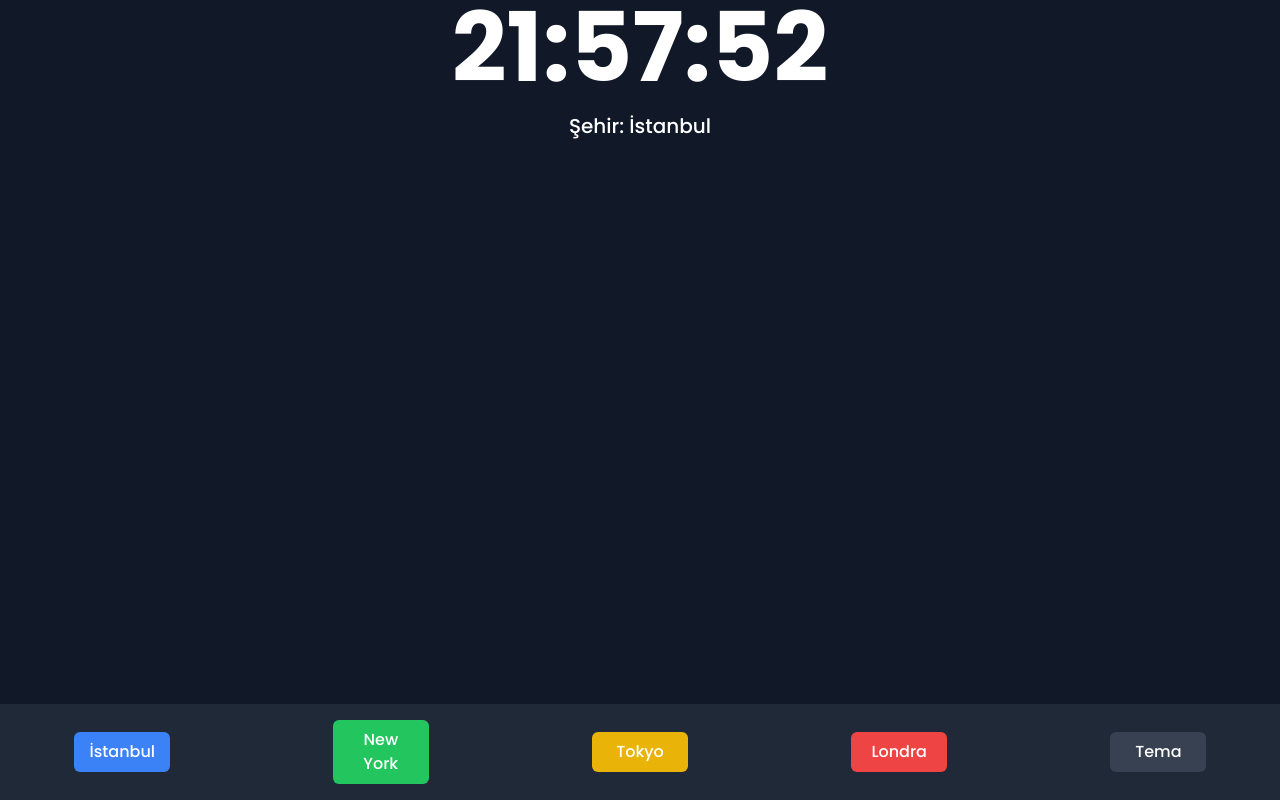
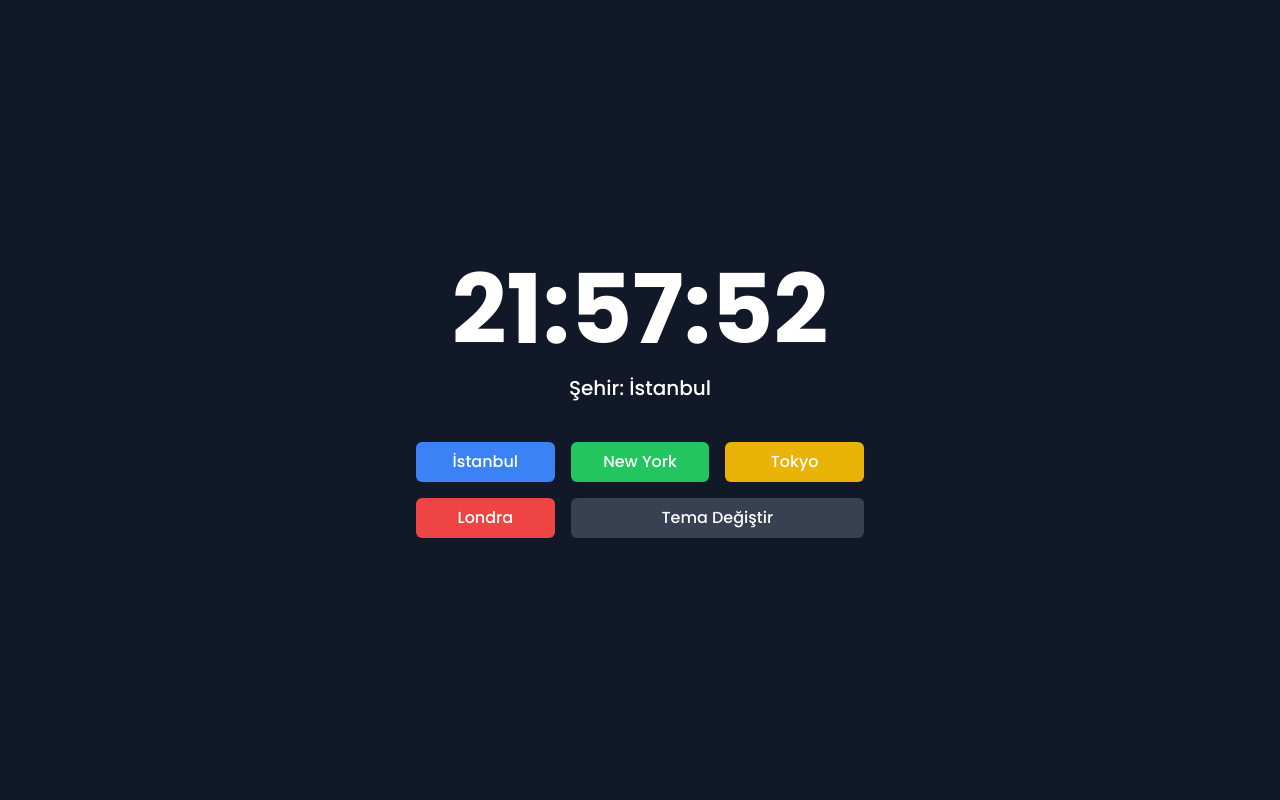
Before and after one commit to devyigit/devyigit.github.io, a plain HTML site: page saat/index.html in a window 1280 px wide. Drawn offline with nearby package versions, Linux system fonts and the light colour scheme.

Commit message:
Update index.html

```diff
--- a/saat/index.html
+++ b/saat/index.html
@@ -16,35 +16,37 @@
 <body class="bg-gray-900 text-white flex flex-col items-center justify-center min-h-screen">
 
   <!-- Saat Ekranı -->
-  <div id="clock" class="text-6xl sm:text-8xl font-bold text-center"></div>
-  <div id="timezone" class="text-lg sm:text-xl mt-4 font-medium text-center"></div>
+  <div id="clock-container" class="text-center">
+    <div id="clock" class="text-6xl sm:text-8xl font-bold"></div>
+    <div id="timezone" class="text-lg sm:text-xl mt-4 font-medium"></div>
+  </div>
 
   <!-- Alt Butonlar -->
-  <div class="w-full mt-auto py-4 bg-gray-800 flex flex-wrap justify-around items-center gap-4">
+  <div class="mt-10 grid grid-cols-2 sm:grid-cols-3 gap-4 w-11/12 max-w-md">
     <button
-      class="bg-blue-500 hover:bg-blue-600 text-white py-2 px-3 sm:px-4 rounded-md text-sm sm:text-base w-24"
+      class="bg-blue-500 hover:bg-blue-600 text-white py-2 px-4 rounded-md text-sm sm:text-base"
       onclick="changeTimeZone('Europe/Istanbul', 'İstanbul')">
       İstanbul
     </button>
     <button
-      class="bg-green-500 hover:bg-green-600 text-white py-2 px-3 sm:px-4 rounded-md text-sm sm:text-base w-24"
+      class="bg-green-500 hover:bg-green-600 text-white py-2 px-4 rounded-md text-sm sm:text-base"
       onclick="changeTimeZone('America/New_York', 'New York')">
       New York
     </button>
     <button
-      class="bg-yellow-500 hover:bg-yellow-600 text-white py-2 px-3 sm:px-4 rounded-md text-sm sm:text-base w-24"
+      class="bg-yellow-500 hover:bg-yellow-600 text-white py-2 px-4 rounded-md text-sm sm:text-base"
       onclick="changeTimeZone('Asia/Tokyo', 'Tokyo')">
       Tokyo
     </button>
     <button
-      class="bg-red-500 hover:bg-red-600 text-white py-2 px-3 sm:px-4 rounded-md text-sm sm:text-base w-24"
+      class="bg-red-500 hover:bg-red-600 text-white py-2 px-4 rounded-md text-sm sm:text-base"
       onclick="changeTimeZone('Europe/London', 'Londra')">
       Londra
     </button>
     <button
-      class="bg-gray-700 hover:bg-gray-600 text-white py-2 px-3 sm:px-4 rounded-md text-sm sm:text-base w-24"
+      class="bg-gray-700 hover:bg-gray-600 text-white py-2 px-4 rounded-md text-sm sm:text-base col-span-2"
       onclick="toggleTheme()">
-      Tema
+      Tema Değiştir
     </button>
   </div>
 
```
